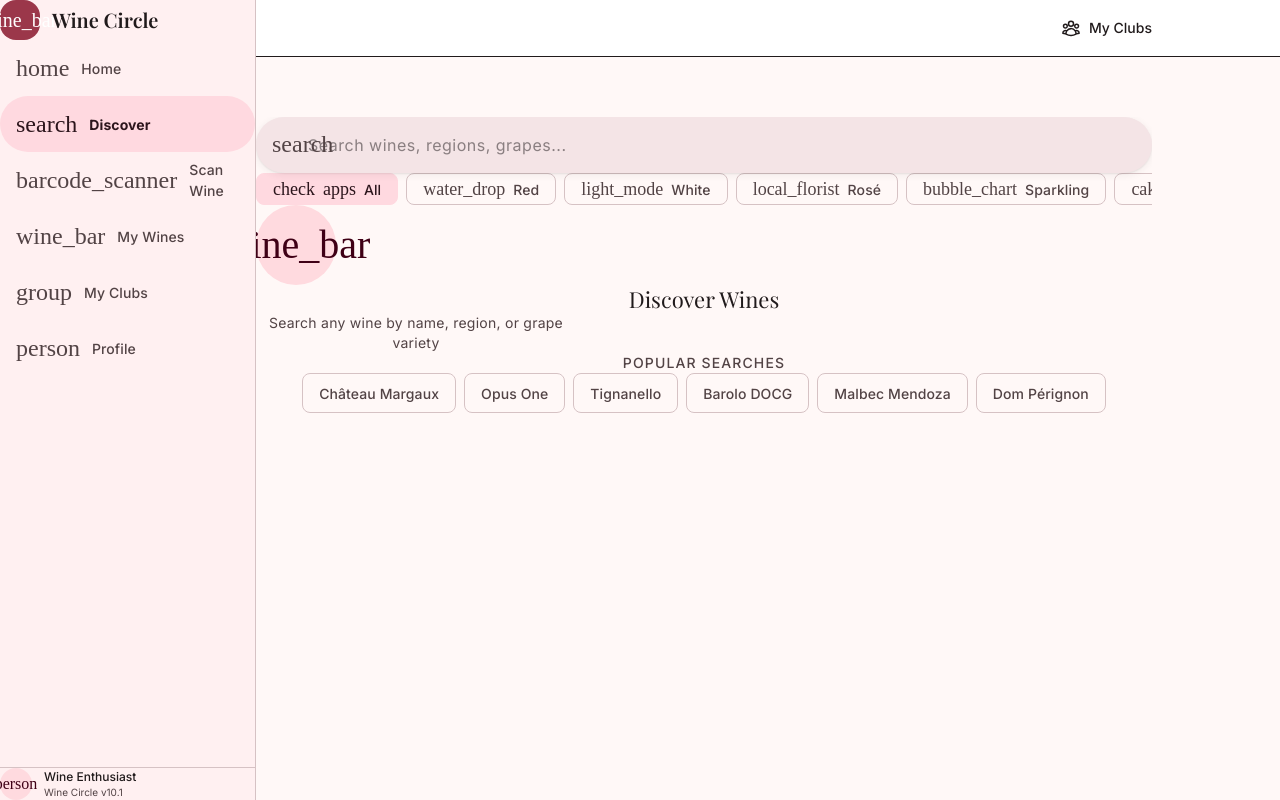
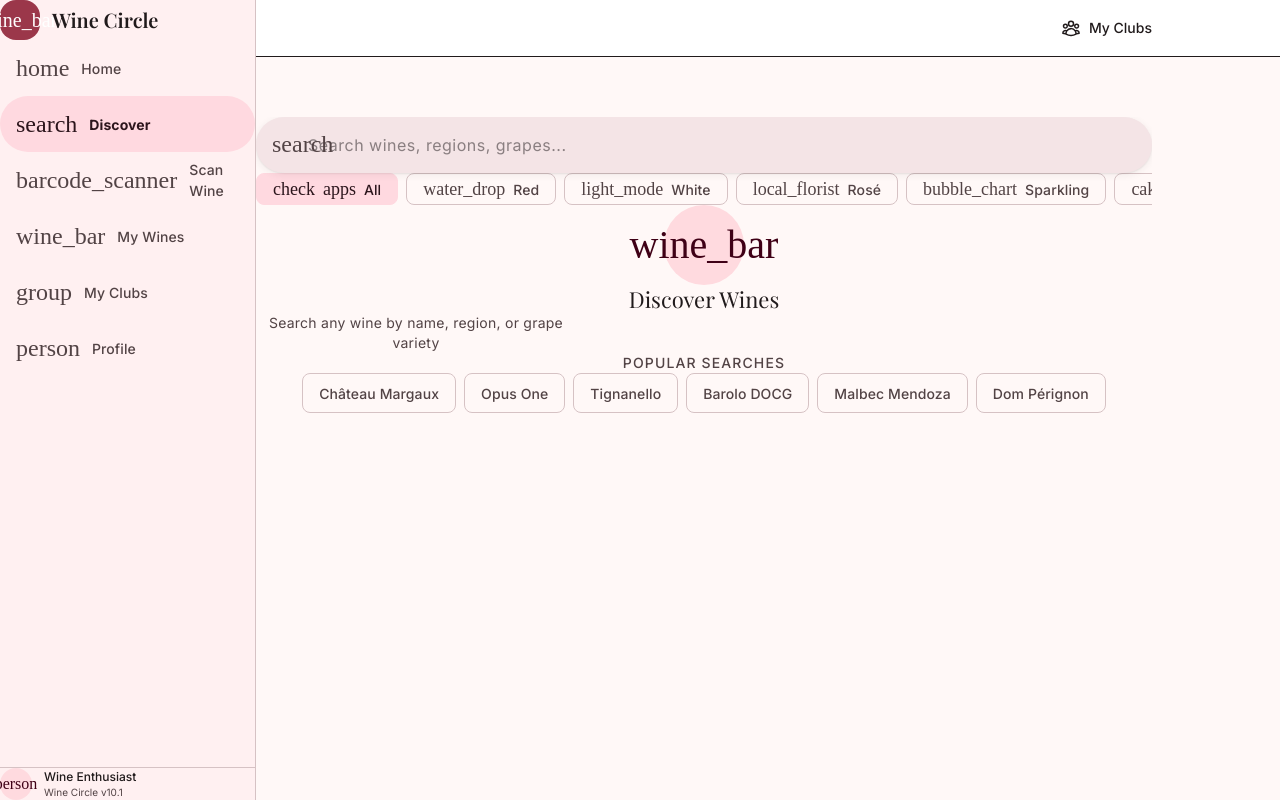
Before and after one commit to danilocaffaro/winecircle, a React (Vite) app in the folder app/: page /search in a window 1280 px wide. Built offline with nearby package versions, Linux system fonts and the light colour scheme; a web font is replaced by a local one.

Commit message:
fix: circle centering - explicit marginLeft/Right auto on flex elements
mx-auto in Tailwind doesn't apply when element is display:flex and
parent has text-align:center only. Force centering via inline style.

```diff
--- a/app/src/pages/Home.tsx
+++ b/app/src/pages/Home.tsx
@@ -53,6 +53,8 @@ export const Home: React.FC = () => {
                   style={{
                     borderRadius: 'var(--shape-full)',
                     background: 'rgba(255,218,223,0.12)',
+                    marginLeft: 'auto',
+                    marginRight: 'auto',
                   }}
                 >
                   <span
--- a/app/src/pages/ProfilePage.tsx
+++ b/app/src/pages/ProfilePage.tsx
@@ -25,8 +25,8 @@ export const ProfilePage: React.FC = () => {
     <div className="space-y-6 max-w-4xl mx-auto">
       {/* Profile header */}
       <div className="text-center pt-6">
-        <div className="w-20 h-20 mx-auto rounded-full flex items-center justify-center shadow-lg mb-3"
-          style={{ background: 'linear-gradient(135deg, var(--md-primary) 0%, #5A1F29 100%)' }}>
+        <div className="w-20 h-20 rounded-full flex items-center justify-center shadow-lg mb-3"
+          style={{ background: 'linear-gradient(135deg, var(--md-primary) 0%, #5A1F29 100%)', marginLeft: 'auto', marginRight: 'auto' }}>
           <span className="material-symbols-rounded ms-filled" style={{ fontSize: 36, color: 'white' }}>wine_bar</span>
         </div>
         <h1 className="type-title-large" style={{ fontFamily: 'Playfair Display, serif', color: 'var(--md-on-surface)' }}>
--- a/app/src/pages/SearchPage.tsx
+++ b/app/src/pages/SearchPage.tsx
@@ -343,8 +343,8 @@ export const SearchPage: React.FC = () => {
       {/* ── Empty state ── */}
       {!searching && results.length === 0 && (
         <div className="text-center py-8 fade-in">
-          <div className="w-20 h-20 mx-auto mb-4 rounded-full flex items-center justify-center"
-            style={{ background: 'var(--md-primary-container)' }}>
+          <div className="w-20 h-20 rounded-full flex items-center justify-center mb-4"
+            style={{ background: 'var(--md-primary-container)', marginLeft: 'auto', marginRight: 'auto' }}>
             <span className="material-symbols-rounded ms-filled" style={{ fontSize: 40, color: 'var(--md-on-primary-container)' }}>wine_bar</span>
           </div>
           <h3 className="type-title-large mb-1.5" style={{ fontFamily: 'Playfair Display, serif', color: 'var(--md-on-surface)' }}>
```
